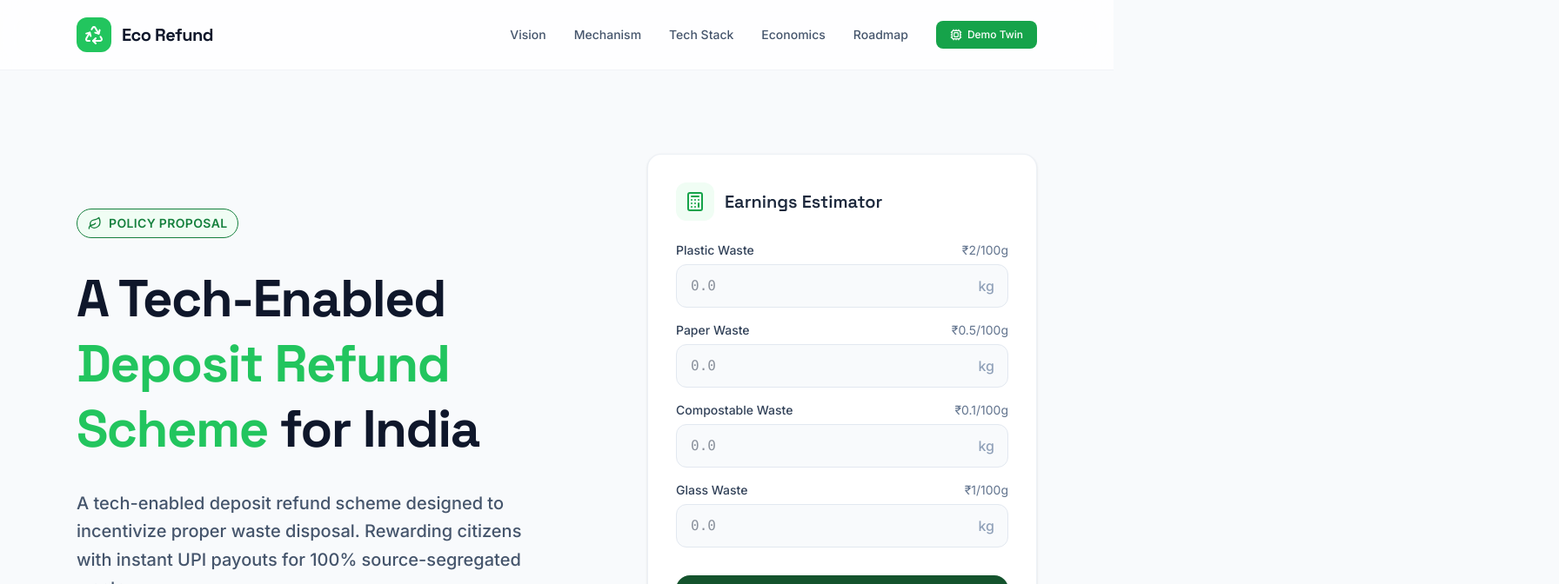
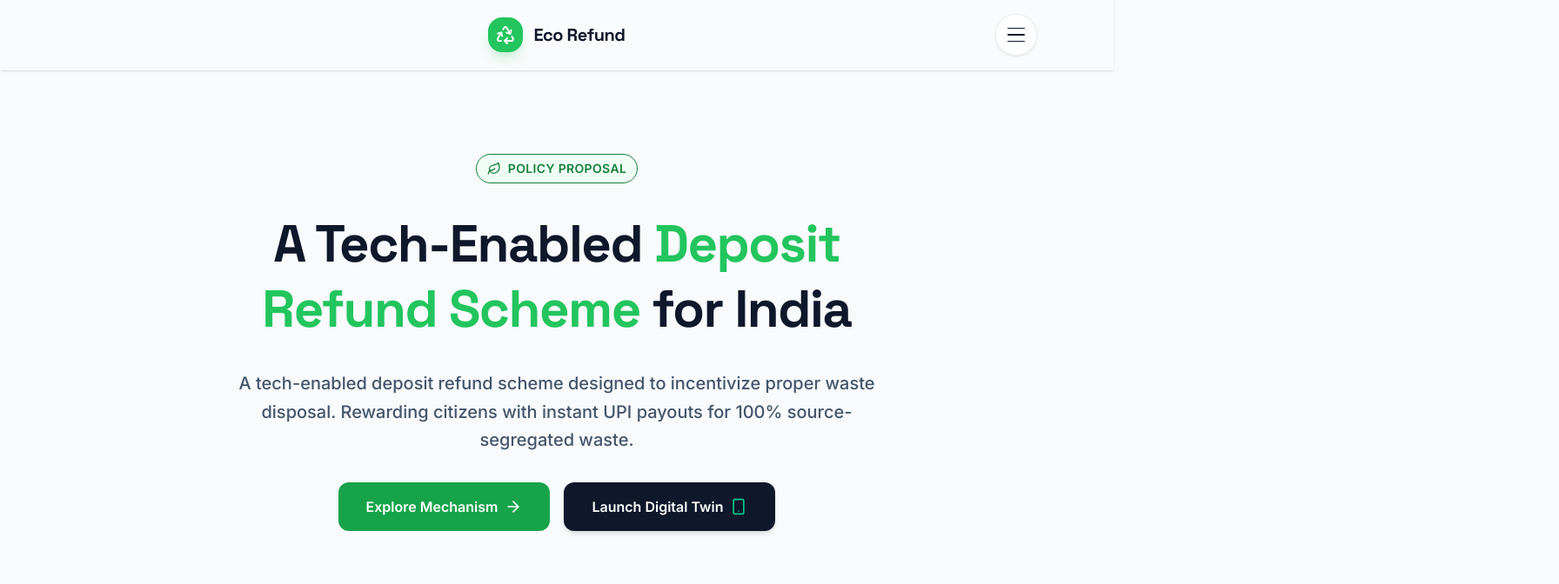
Before and after one commit to kavyadeepdev/ecorefund, a React (Vite) app: page / in a window 1280 px wide. Shown: the top 672 px of the page at 87% size, 1792 px wide, since content can reach past the window. Built offline with nearby package versions, Linux system fonts and the light colour scheme.

Commit message:
resolve #3 and #6

```diff
--- a/src/App.tsx
+++ b/src/App.tsx
@@ -3,7 +3,6 @@ import {
   Recycle, Smartphone, Coins, AlertTriangle,
   ArrowRight, ShieldCheck, Truck, Factory, Leaf
 } from 'lucide-react';
-import Calculator from './components/Calculator';
 import DigitalTwin from './components/DigitalTwin';
 import Navbar from './components/Navbar';
 import Footer from './components/Footer';
@@ -18,13 +17,13 @@ export default function App() {
   }
 
   return (
-    <div className="min-h-screen font-sans selection:bg-brand-200 selection:text-brand-900">
+    <div id="top" className="min-h-screen font-sans selection:bg-brand-200 selection:text-brand-900">
       {/* Navigation */}
       <Navbar onLaunchDigitalTwin={() => setShowDigitalTwin(true)} />
 
       <main className="max-w-6xl mx-auto px-6 py-12 md:py-24 space-y-32">
         {/* Hero Section */}
-        <section className="grid md:grid-cols-2 gap-12 items-center">
+        <section id="vision" className="space-y-8 max-w-3xl mx-auto text-center">
           <div className="space-y-8">
             <div className="inline-flex items-center gap-2 px-3 py-1.5 rounded-full bg-brand-50 border border-brand-200 text-brand-700 text-sm font-semibold uppercase tracking-wide">
               <Leaf className="w-4 h-4" />
@@ -33,10 +32,10 @@ export default function App() {
             <h1 className="text-5xl md:text-6xl font-display font-bold text-slate-900 leading-tight tracking-tight">
               A Tech-Enabled <span className="text-brand-500">Deposit Refund Scheme</span> for India
             </h1>
-            <p className="text-xl text-slate-600 leading-relaxed font-medium max-w-lg">
+            <p className="text-xl text-slate-600 leading-relaxed font-medium mx-auto">
               A tech-enabled deposit refund scheme designed to incentivize proper waste disposal. Rewarding citizens with instant UPI payouts for 100% source-segregated waste.
             </p>
-            <div className="flex flex-wrap gap-4">
+            <div className="flex flex-wrap gap-4 justify-center">
               <a href="#mechanism" className="bg-brand-600 hover:bg-brand-700 text-white px-8 py-4 rounded-xl font-semibold flex items-center gap-2 transition-all hover:gap-3">
                 Explore Mechanism <ArrowRight className="w-5 h-5" />
               </a>
@@ -47,9 +46,6 @@ export default function App() {
                 Launch Digital Twin <Smartphone className="w-5 h-5 text-emerald-400 animate-pulse" />
               </button>
             </div>
-          </div>
-          <div className="flex justify-center md:justify-end">
-            <Calculator />
           </div>
         </section>
 
@@ -168,42 +164,45 @@ export default function App() {
         </Section>
 
         {/* Challenges & Solutions */}
-        <Section id="challenges" title="Challenges & Mitigation" icon={AlertTriangle}>
-          <div className="grid md:grid-cols-2 gap-8">
-            <div className="bg-rose-50 border border-rose-100 rounded-3xl p-8">
-              <h3 className="text-xl font-bold text-rose-900 mb-6 flex items-center gap-2">
-                <AlertTriangle className="w-6 h-6" />
-                Key Sector Hurdles
+        <Section id="challenges" title="Strategic Solutions" icon={ShieldCheck}>
+          <div className="grid md:grid-cols-3 gap-8">
+            <div className="bg-brand-50 border border-brand-100 rounded-3xl p-8">
+              <h3 className="text-xl font-bold text-brand-900 mb-3 flex items-center gap-2">
+                <ShieldCheck className="w-6 h-6" />
+                Include Informal Workers
               </h3>
-              <ul className="space-y-4">
-                <li className="bg-white/60 p-4 rounded-xl border border-rose-100/50 text-rose-800 font-medium">
-                  <strong>The Unorganized Sector:</strong> Millions of informal ragpickers rely on mixed waste for livelihood. A formal DRS could displace them.
-                </li>
-                <li className="bg-white/60 p-4 rounded-xl border border-rose-100/50 text-rose-800 font-medium">
-                  <strong>System Gamification (Fraud):</strong> Adding water/stones to paper/plastic to increase weight and extract higher payouts.
-                </li>
-                <li className="bg-white/60 p-4 rounded-xl border border-rose-100/50 text-rose-800 font-medium">
-                  <strong>Hardware Vandalism:</strong> Unattended machines in public spaces in India are prone to damage or theft.
-                </li>
-              </ul>
+              <p className="text-brand-800 mb-4 leading-relaxed">
+                Transition scrap dealers ("kabadiwalas") into certified micro-depot operators equipped with our digital scales, giving them a formal commission rather than displacing them.
+              </p>
+              <p className="text-sm text-brand-700 italic">
+                Addresses: Millions of informal ragpickers and waste workers who depend on mixed waste for livelihood
+              </p>
             </div>
 
             <div className="bg-brand-50 border border-brand-100 rounded-3xl p-8">
-              <h3 className="text-xl font-bold text-brand-900 mb-6 flex items-center gap-2">
+              <h3 className="text-xl font-bold text-brand-900 mb-3 flex items-center gap-2">
                 <ShieldCheck className="w-6 h-6" />
-                Strategic Mitigation
+                Fraud Prevention Systems
               </h3>
-              <ul className="space-y-4">
-                <li className="bg-white/60 p-4 rounded-xl border border-brand-100/50 text-brand-800">
-                  <strong>Include Informal Workers:</strong> Transition scrap dealers ("kabadiwalas") into certified micro-depot operators equipped with our digital scales, giving them a formal commission rather than displacing them.
-                </li>
-                <li className="bg-white/60 p-4 rounded-xl border border-brand-100/50 text-brand-800">
-                  <strong>Ai/Hardware Checks:</strong> Use moisture sensors in scales and basic ML vision to detect obvious contamination. Flag accounts that consistently deposit heavy but low-volume materials.
-                </li>
-                <li className="bg-white/60 p-4 rounded-xl border border-brand-100/50 text-brand-800">
-                  <strong>Strategic Placement:</strong> Deploy RVMs inside secure perimeters like Metro stations, gated societies, malls, and partnered Kirana (grocery) stores rather than open streets.
-                </li>
-              </ul>
+              <p className="text-brand-800 mb-4 leading-relaxed">
+                Use moisture sensors in scales and basic ML vision to detect obvious contamination. Flag accounts that consistently deposit heavy but low-volume materials to prevent gaming the system.
+              </p>
+              <p className="text-sm text-brand-700 italic">
+                Addresses: Risk of adding water/stones to waste to artificially inflate weight and extract higher payouts
+              </p>
+            </div>
+
+            <div className="bg-brand-50 border border-brand-100 rounded-3xl p-8">
+              <h3 className="text-xl font-bold text-brand-900 mb-3 flex items-center gap-2">
+                <ShieldCheck className="w-6 h-6" />
+                Secure Strategic Placement
+              </h3>
+              <p className="text-brand-800 mb-4 leading-relaxed">
+                Deploy RVMs inside secure perimeters like Metro stations, gated societies, malls, and partnered Kirana (grocery) stores rather than open streets for protection and accessibility.
+              </p>
+              <p className="text-sm text-brand-700 italic">
+                Addresses: Hardware vandalism and theft risk in public spaces across India
+              </p>
             </div>
           </div>
         </Section>
--- a/src/components/Footer.tsx
+++ b/src/components/Footer.tsx
@@ -3,7 +3,7 @@ import { Recycle, Github } from 'lucide-react';
 
 export default function Footer() {
   return (
-    <footer className="bg-slate-950 text-slate-400 py-16 border-t border-slate-900">
+    <footer id="contact" className="bg-slate-950 text-slate-400 py-16 border-t border-slate-900">
       <div className="max-w-6xl mx-auto px-6 grid grid-cols-1 md:grid-cols-3 gap-12">
         {/* Column 1: Brand Info */}
         <div className="space-y-4">
--- a/src/components/Navbar.tsx
+++ b/src/components/Navbar.tsx
@@ -1,34 +1,109 @@
-import React from 'react';
-import { Recycle, Cpu } from 'lucide-react';
+import React, { useState } from 'react';
+import { Recycle, Cpu, X } from 'lucide-react';
 
 interface NavbarProps {
   onLaunchDigitalTwin: () => void;
 }
 
+const navLinks = [
+  { label: 'Home', href: '#top' },
+  { label: 'Economic Model', href: '#economy' },
+  { label: 'How It Works', href: '#mechanism' },
+  { label: 'Strategic Solutions', href: '#challenges' },
+  { label: 'Digital Twin', href: '#digital-twin' },
+  { label: 'About', href: '#vision' },
+  { label: 'Contact', href: '#contact' },
+];
+
 export default function Navbar({ onLaunchDigitalTwin }: NavbarProps) {
+  const [isOpen, setIsOpen] = useState(false);
+
+  const handleClose = () => setIsOpen(false);
+
+  const handleNavItem = (href: string) => {
+    if (href === '#digital-twin') {
+      onLaunchDigitalTwin();
+    }
+    handleClose();
+  };
+
   return (
-    <nav className="sticky top-0 z-50 bg-white/80 backdrop-blur-xl border-b border-slate-200/50">
-      <div className="max-w-6xl mx-auto px-6 h-20 flex items-center justify-between">
+    <nav className="sticky top-0 z-50 bg-white/20 backdrop-blur-xl border-b border-white/20 shadow-sm shadow-slate-950/10">
+      <div className="max-w-6xl mx-auto px-6 h-20 flex items-center justify-center relative">
         <div className="flex items-center gap-3">
-          <div className="bg-brand-500 text-white p-2 rounded-xl">
+          <div className="bg-brand-500 text-white p-2 rounded-2xl shadow-lg shadow-brand-500/20">
             <Recycle className="w-6 h-6" />
           </div>
           <span className="text-xl font-display font-bold tracking-tight text-slate-900">
             Eco Refund
           </span>
         </div>
-        <div className="hidden md:flex items-center gap-8 text-sm font-medium text-slate-600">
-          <a href="#vision" className="hover:text-brand-600 transition-colors">Vision</a>
-          <a href="#mechanism" className="hover:text-brand-600 transition-colors">Mechanism</a>
-          <a href="#tech" className="hover:text-brand-600 transition-colors">Tech Stack</a>
-          <a href="#economy" className="hover:text-brand-600 transition-colors">Economics</a>
-          <a href="#challenges" className="hover:text-brand-600 transition-colors">Roadmap</a>
-          <button
-            onClick={onLaunchDigitalTwin}
-            className="bg-brand-600 hover:bg-brand-700 text-white px-4 py-2 rounded-lg font-medium transition-colors cursor-pointer text-xs flex items-center gap-1.5"
-          >
-            <Cpu className="w-3.5 h-3.5" /> Demo Twin
-          </button>
+
+        <button
+          aria-expanded={isOpen}
+          aria-label={isOpen ? 'Close navigation menu' : 'Open navigation menu'}
+          onClick={() => setIsOpen((prev) => !prev)}
+          className="absolute right-6 inline-flex h-12 w-12 items-center justify-center rounded-full border border-slate-200/70 bg-white/85 text-slate-900 shadow-sm shadow-slate-950/10 backdrop-blur-xl transition-all duration-300 hover:-translate-y-0.5 hover:border-slate-300 focus:outline-none focus:ring-2 focus:ring-brand-300"
+        >
+          <span className="sr-only">Toggle navigation</span>
+          <div className="relative inline-flex flex-col items-center justify-center w-6 h-5 gap-1.5">
+            <span
+              className={`block h-[1.5px] w-5 rounded-full bg-slate-900 transition-transform duration-300 origin-center ${isOpen ? 'translate-y-2.5 rotate-45' : ''}`}
+            />
+            <span
+              className={`block h-[1.5px] w-5 rounded-full bg-slate-900 transition-opacity duration-300 ${isOpen ? 'opacity-0' : 'opacity-100'}`}
+            />
+            <span
+              className={`block h-[1.5px] w-5 rounded-full bg-slate-900 transition-transform duration-300 origin-center ${isOpen ? '-translate-y-2.5 -rotate-45' : ''}`}
+            />
+          </div>
+        </button>
+      </div>
+
+      <div className={`fixed inset-0 z-50 transition-opacity duration-300 ${isOpen ? 'opacity-100 pointer-events-auto' : 'opacity-0 pointer-events-none'}`}>
+        <div
+          className="absolute inset-0 bg-slate-950/55 backdrop-blur-2xl transition-opacity duration-300"
+          onClick={handleClose}
+        />
+
+        <div className={`absolute right-0 top-0 h-full w-full max-w-md md:max-w-lg bg-slate-900/95 border-l border-white/15 shadow-2xl shadow-slate-950/60 backdrop-blur-xl transition-transform duration-500 ${isOpen ? 'translate-x-0' : 'translate-x-full'}`}>
+          <div className="h-full px-8 py-12 flex flex-col justify-between backdrop-blur-lg">
+            <div>
+              <div className="flex items-center justify-between mb-12">
+                <div className="flex items-center gap-3">
+                  <div className="bg-brand-500 text-white p-2 rounded-2xl shadow-lg shadow-brand-500/20">
+                    <Recycle className="w-5 h-5" />
+                  </div>
+                  <span className="text-lg font-semibold text-white">Eco Refund</span>
+                </div>
+                <button
+                  onClick={handleClose}
+                  className="inline-flex h-10 w-10 items-center justify-center rounded-full border border-white/20 bg-white/15 text-white transition-colors hover:bg-white/20"
+                  aria-label="Close menu"
+                >
+                  <X className="w-5 h-5" />
+                </button>
+              </div>
+
+              <nav className="space-y-6">
+                {navLinks.map((link) => (
+                  <a
+                    key={link.label}
+                    href={link.href === '#digital-twin' ? '#' : link.href}
+                    onClick={(event) => {
+                      if (link.href === '#digital-twin') {
+                        event.preventDefault();
+                      }
+                      handleNavItem(link.href);
+                    }}
+                    className="block rounded-3xl border border-slate-700/40 bg-slate-900/90 px-4 py-4 text-3xl font-semibold text-white shadow-lg shadow-slate-950/35 transition-all duration-300 hover:border-brand-300 hover:bg-slate-900/95 hover:text-brand-300 hover:-translate-x-1"
+                  >
+                    {link.label}
+                  </a>
+                ))}
+              </nav>
+            </div>
+          </div>
         </div>
       </div>
     </nav>
```
